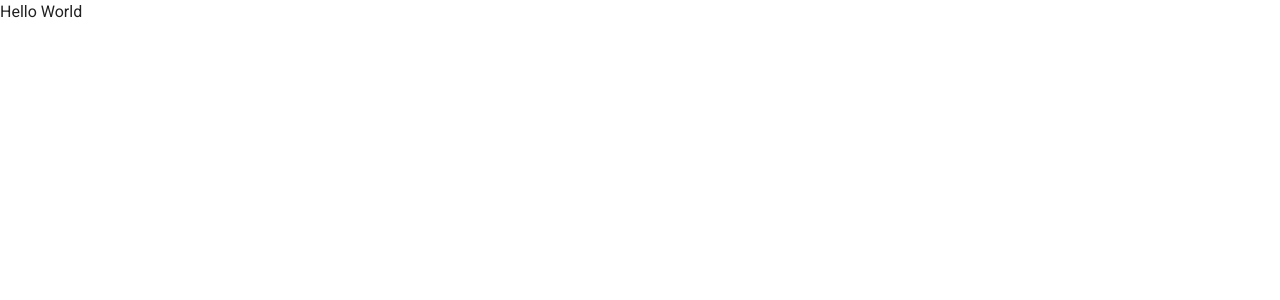
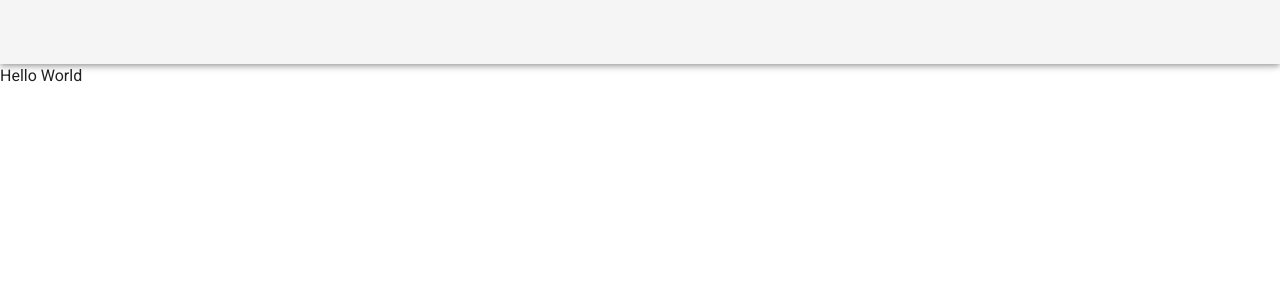
Before and after one commit to RinyuDrvo/vuetify_practice, a Vue app: page / in a window 1280 px wide. Shown: the top 300 px of the page. Built offline with nearby package versions, Linux system fonts and the light colour scheme.

Commit message:
add header

```diff
--- a/src/App.vue
+++ b/src/App.vue
@@ -1,5 +1,6 @@
 <template>
   <v-app>
+    <v-app-bar app></v-app-bar>
     <v-main> Hello World </v-main>
   </v-app>
 </template>
```
